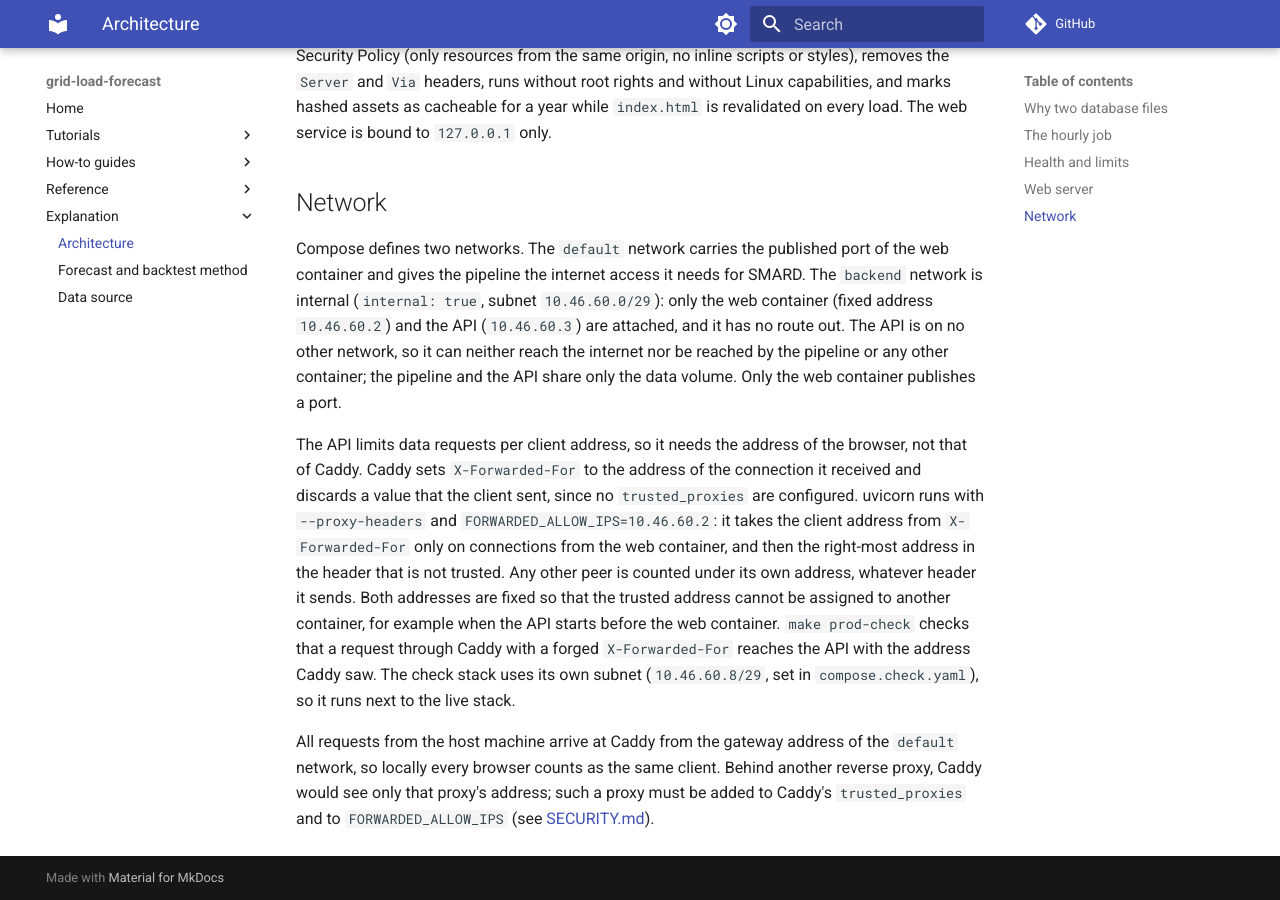
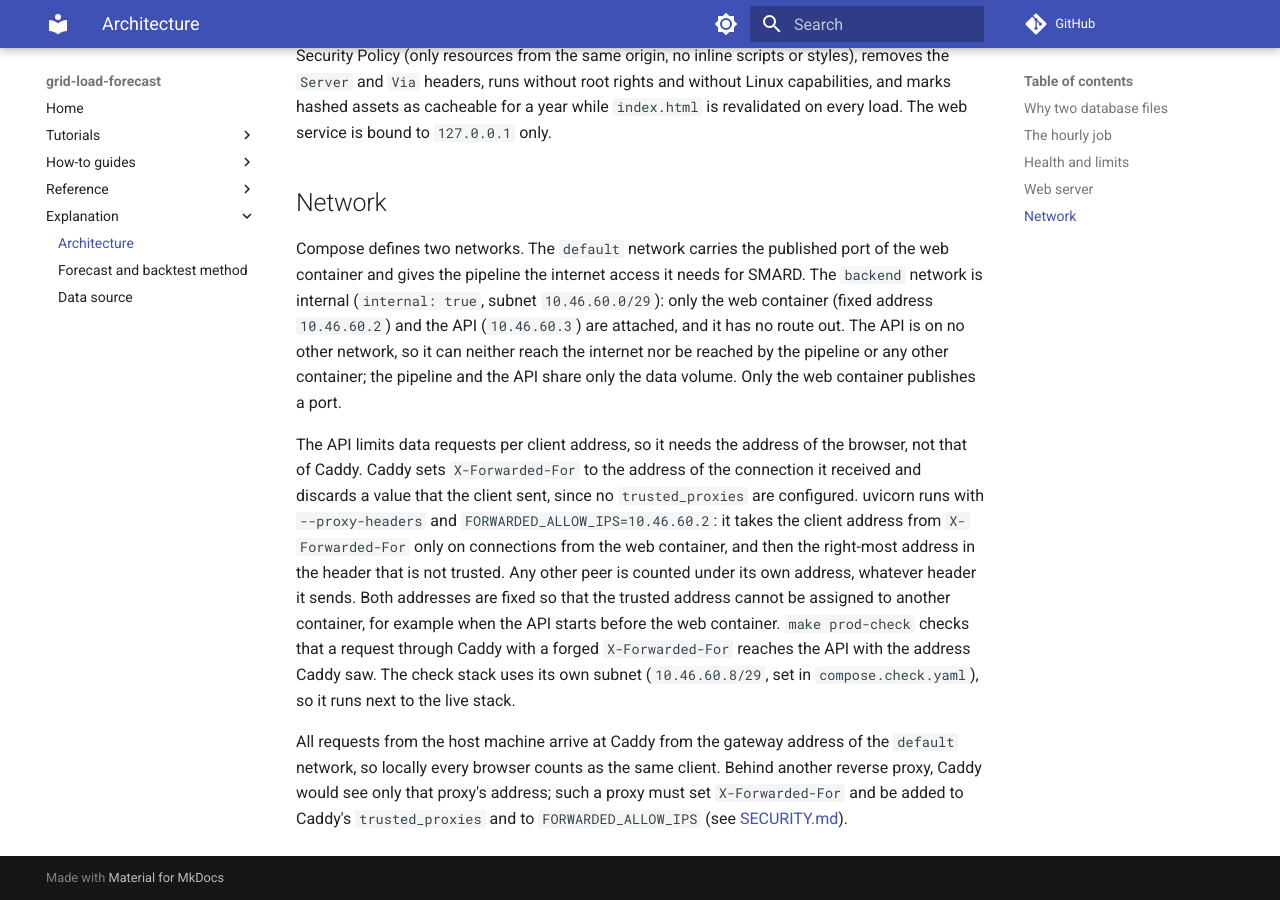
Before and after one commit to deka641/grid-load-forecast, an MkDocs documentation site: the page built from docs/explanation/architecture.md, in a window 1280 px wide and 900 px high, scrolled down 2088 px. Built offline with MkDocs 1.6.1 and Material for MkDocs 9.7.7, drawn with Linux system fonts in a browser that asks for light colours; comment, search, counter and statistics services are not loaded.

Commit message:
Describe front proxy trust and move the Retry-After entry

```diff
--- a/docs/explanation/architecture.md
+++ b/docs/explanation/architecture.md
@@ -53,4 +53,4 @@ Compose defines two networks. The `default` network carries the published port o
 
 The API limits data requests per client address, so it needs the address of the browser, not that of Caddy. Caddy sets `X-Forwarded-For` to the address of the connection it received and discards a value that the client sent, since no `trusted_proxies` are configured. uvicorn runs with `--proxy-headers` and `FORWARDED_ALLOW_IPS=10.46.60.2`: it takes the client address from `X-Forwarded-For` only on connections from the web container, and then the right-most address in the header that is not trusted. Any other peer is counted under its own address, whatever header it sends. Both addresses are fixed so that the trusted address cannot be assigned to another container, for example when the API starts before the web container. `make prod-check` checks that a request through Caddy with a forged `X-Forwarded-For` reaches the API with the address Caddy saw. The check stack uses its own subnet (`10.46.60.8/29`, set in `compose.check.yaml`), so it runs next to the live stack.
 
-All requests from the host machine arrive at Caddy from the gateway address of the `default` network, so locally every browser counts as the same client. Behind another reverse proxy, Caddy would see only that proxy's address; such a proxy must be added to Caddy's `trusted_proxies` and to `FORWARDED_ALLOW_IPS` (see [SECURITY.md](https://github.com/deka641/grid-load-forecast/blob/master/SECURITY.md)).
+All requests from the host machine arrive at Caddy from the gateway address of the `default` network, so locally every browser counts as the same client. Behind another reverse proxy, Caddy would see only that proxy's address; such a proxy must set `X-Forwarded-For` and be added to Caddy's `trusted_proxies` and to `FORWARDED_ALLOW_IPS` (see [SECURITY.md](https://github.com/deka641/grid-load-forecast/blob/master/SECURITY.md)).
```
Also changed, not shown: CHANGELOG.md (+1 -1 lines), SECURITY.md (+2 -2 lines).
